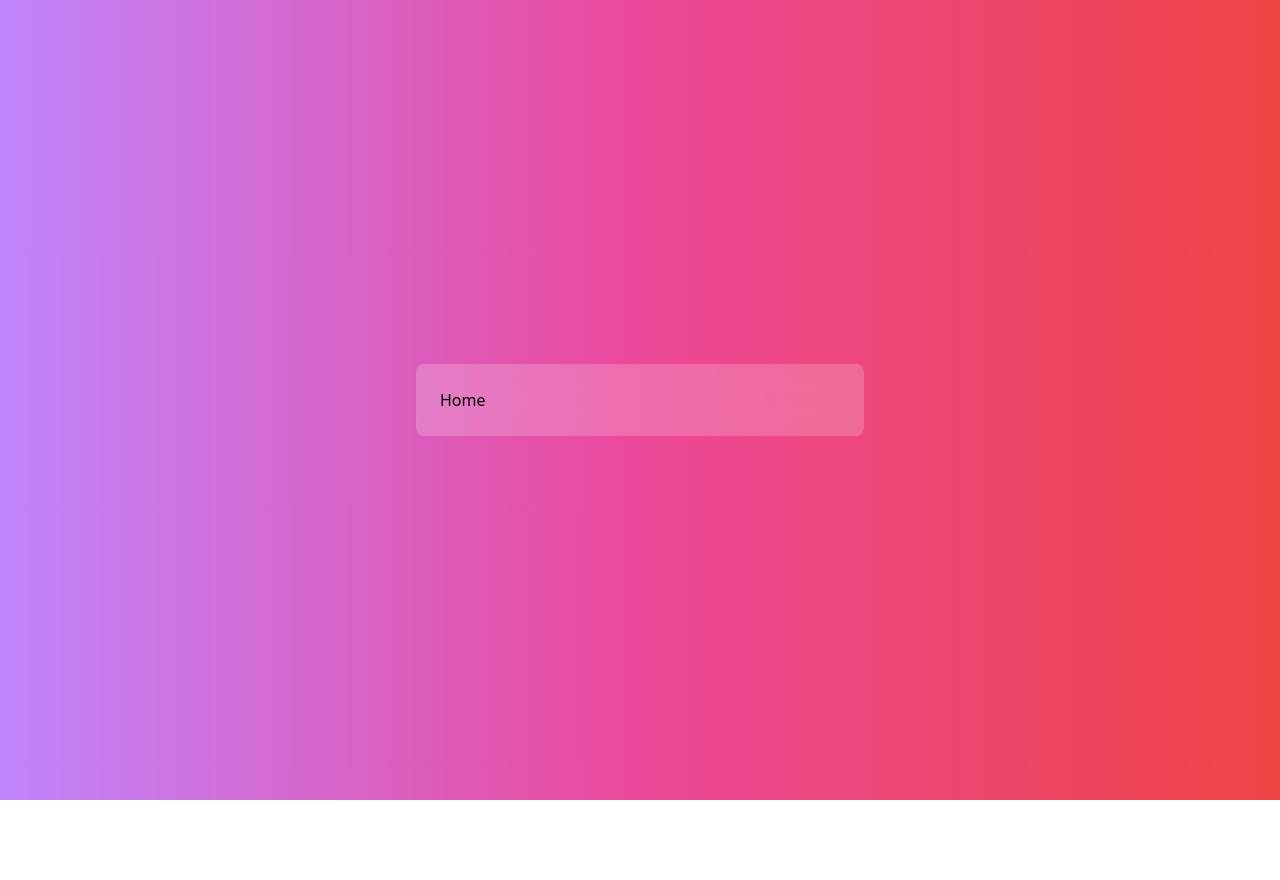
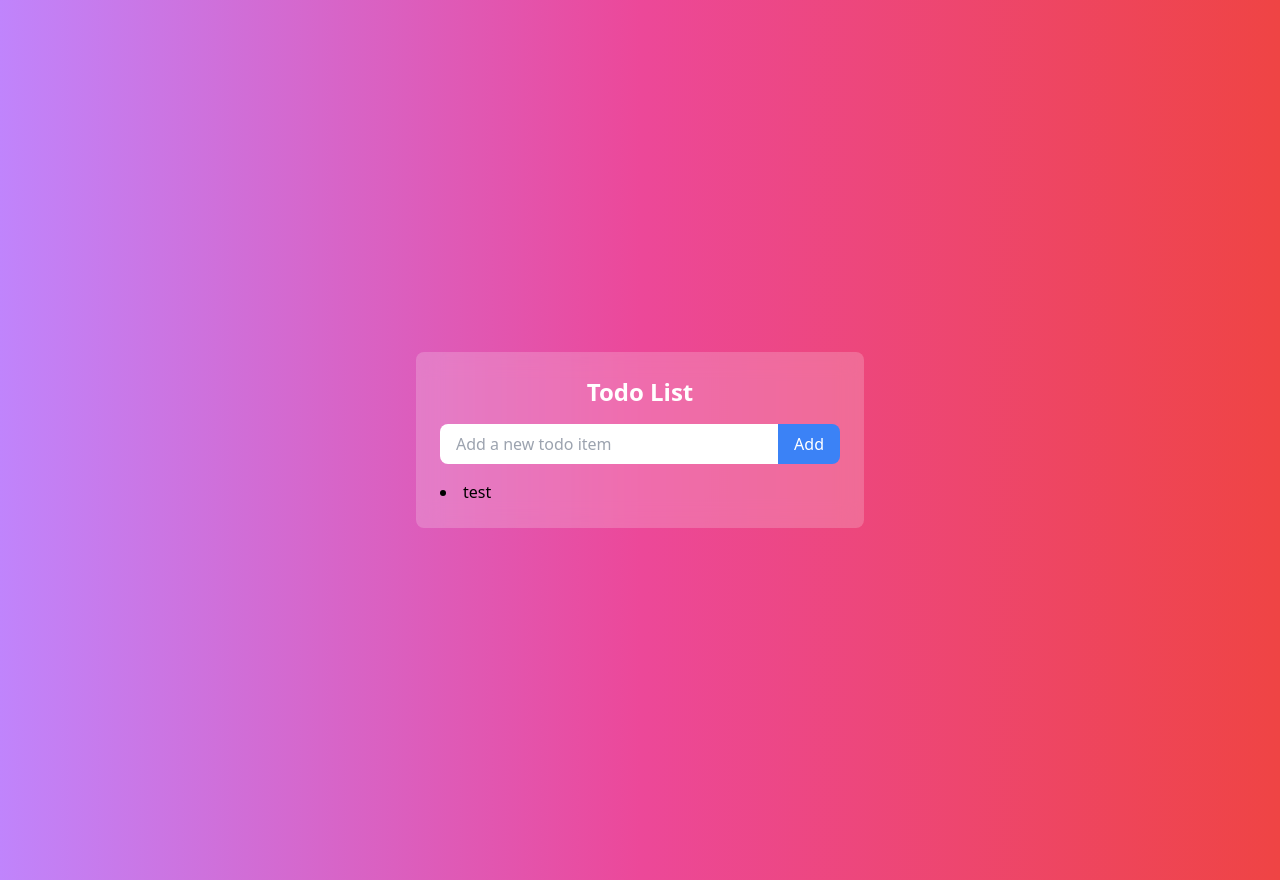
Before and after one commit to 1970Mr/first-todo-app-vue, a Vue app: page / in a window 1280 px wide. Before the commit the page ends 800 px from the top, so only its background shows below. Built offline with nearby package versions, Linux system fonts and the light colour scheme.

Commit message:
Create AddTodo component and helpers function

```diff
--- a/public/index.html
+++ b/public/index.html
@@ -7,7 +7,7 @@
     <!-- <link rel="icon" href="<%= BASE_URL %>favicon.ico"> -->
     <title>ToDo</title>
   </head>
-  <body class="bg-gradient-to-r from-purple-400 via-pink-500 to-red-500 min-h-screen flex justify-center items-center">
+  <body class="bg-gradient-to-r from-purple-400 via-pink-500 to-red-500 min-h-screen flex justify-center items-center m-10">
     <noscript>
       <strong>We're sorry but <%= htmlWebpackPlugin.options.title %> doesn't work properly without JavaScript enabled. Please enable it to continue.</strong>
     </noscript>
--- a/src/App.vue
+++ b/src/App.vue
@@ -5,11 +5,3 @@
 <script setup>
 import HomePage from "./views/HomePage.vue";
 </script>
-
-<style>
-.glass {
-  background: rgba(255, 255, 255, 0.15);
-  /* backdrop-filter: blur(10px); */
-  border-radius: 10px;
-}
-</style>
--- a/src/assets/css/output.css
+++ b/src/assets/css/output.css
@@ -534,6 +534,18 @@ video {
   --tw-backdrop-sepia:  ;
 }
 
+.m-5 {
+  margin: 1.25rem;
+}
+
+.m-10 {
+  margin: 2.5rem;
+}
+
+.mb-4 {
+  margin-bottom: 1rem;
+}
+
 .flex {
   display: flex;
 }
@@ -554,6 +566,10 @@ video {
   max-width: 28rem;
 }
 
+.flex-1 {
+  flex: 1 1 0%;
+}
+
 .items-center {
   align-items: center;
 }
@@ -570,6 +586,16 @@ video {
   border-radius: 0.75rem;
 }
 
+.rounded-l-lg {
+  border-top-left-radius: 0.5rem;
+  border-bottom-left-radius: 0.5rem;
+}
+
+.rounded-r-lg {
+  border-top-right-radius: 0.5rem;
+  border-bottom-right-radius: 0.5rem;
+}
+
 .border {
   border-width: 1px;
 }
@@ -582,6 +608,11 @@ video {
 .bg-black {
   --tw-bg-opacity: 1;
   background-color: rgb(0 0 0 / var(--tw-bg-opacity));
+}
+
+.bg-blue-500 {
+  --tw-bg-opacity: 1;
+  background-color: rgb(59 130 246 / var(--tw-bg-opacity));
 }
 
 .bg-opacity-25 {
@@ -627,6 +658,34 @@ video {
   padding: 1.5rem;
 }
 
+.px-4 {
+  padding-left: 1rem;
+  padding-right: 1rem;
+}
+
+.py-2 {
+  padding-top: 0.5rem;
+  padding-bottom: 0.5rem;
+}
+
+.text-center {
+  text-align: center;
+}
+
+.text-2xl {
+  font-size: 1.5rem;
+  line-height: 2rem;
+}
+
+.font-bold {
+  font-weight: 700;
+}
+
+.text-white {
+  --tw-text-opacity: 1;
+  color: rgb(255 255 255 / var(--tw-text-opacity));
+}
+
 .blur {
   --tw-blur: blur(8px);
   filter: var(--tw-blur) var(--tw-brightness) var(--tw-contrast) var(--tw-grayscale) var(--tw-hue-rotate) var(--tw-invert) var(--tw-saturate) var(--tw-sepia) var(--tw-drop-shadow);
@@ -647,3 +706,24 @@ video {
   -webkit-backdrop-filter: var(--tw-backdrop-blur) var(--tw-backdrop-brightness) var(--tw-backdrop-contrast) var(--tw-backdrop-grayscale) var(--tw-backdrop-hue-rotate) var(--tw-backdrop-invert) var(--tw-backdrop-opacity) var(--tw-backdrop-saturate) var(--tw-backdrop-sepia);
           backdrop-filter: var(--tw-backdrop-blur) var(--tw-backdrop-brightness) var(--tw-backdrop-contrast) var(--tw-backdrop-grayscale) var(--tw-backdrop-hue-rotate) var(--tw-backdrop-invert) var(--tw-backdrop-opacity) var(--tw-backdrop-saturate) var(--tw-backdrop-sepia);
 }
+
+.hover\:bg-blue-600:hover {
+  --tw-bg-opacity: 1;
+  background-color: rgb(37 99 235 / var(--tw-bg-opacity));
+}
+
+.focus\:outline-none:focus {
+  outline: 2px solid transparent;
+  outline-offset: 2px;
+}
+
+.focus\:ring-2:focus {
+  --tw-ring-offset-shadow: var(--tw-ring-inset) 0 0 0 var(--tw-ring-offset-width) var(--tw-ring-offset-color);
+  --tw-ring-shadow: var(--tw-ring-inset) 0 0 0 calc(2px + var(--tw-ring-offset-width)) var(--tw-ring-color);
+  box-shadow: var(--tw-ring-offset-shadow), var(--tw-ring-shadow), var(--tw-shadow, 0 0 #0000);
+}
+
+.focus\:ring-blue-500:focus {
+  --tw-ring-opacity: 1;
+  --tw-ring-color: rgb(59 130 246 / var(--tw-ring-opacity));
+}
--- /dev/null
+++ b/src/components/AddTodo.vue
@@ -0,0 +1,31 @@
+<template>
+  <div class="flex mb-4">
+    <input
+      v-model="newTodo"
+      type="text"
+      placeholder="Add a new todo item"
+      class="flex-1 rounded-l-lg px-4 py-2 focus:outline-none focus:ring-2 focus:ring-blue-500"
+    />
+    <button
+      @click="addTodo"
+      class="bg-blue-500 text-white px-4 rounded-r-lg hover:bg-blue-600 focus:outline-none focus:ring-2 focus:ring-blue-500"
+    >
+      Add
+    </button>
+  </div>
+</template>
+
+<script setup>
+import { ref, defineEmits } from "vue";
+import { generateUniqueID } from '/src/utils/helpers.js'
+
+const emit = defineEmits(['addTodo'])
+const newTodo = ref('')
+
+function addTodo() {
+  // console.log(newTodo.value)
+  if(!newTodo.value.trim()) return
+  emit('addTodo', {text: newTodo.value, id: generateUniqueID(), createdAt: Date.now()})
+  newTodo.value = ''
+}
+</script>
--- a/src/components/TodoList.vue
+++ b/src/components/TodoList.vue
@@ -0,0 +1,18 @@
+<template>
+  <h1 class="text-2xl font-bold mb-4 text-center text-white">Todo List</h1>
+  <AddTodo @add-todo="addTodo" />
+
+  <li v-for="(todoItem, index) in todoList" :key="index" :id="todoItem.id">{{ todoItem.text }}</li>
+</template>
+
+<script setup>
+import AddTodo from '@/components/AddTodo.vue';
+import { ref } from 'vue'
+import { generateUniqueID } from '/src/utils/helpers.js'
+
+const todoList = ref([{text: 'test', id: generateUniqueID(), createdAt: Date.now()}]);
+
+function addTodo(data) {
+  todoList.value.push(data)
+}
+</script>
--- /dev/null
+++ b/src/utils/helpers.js
@@ -0,0 +1,4 @@
+export const generateUniqueID = (digits = 5) => {
+  var uniqueID = Math.floor(Math.random() * Math.pow(10, digits));
+  return String(uniqueID).padStart(digits, '0');
+ }
--- a/src/views/HomePage.vue
+++ b/src/views/HomePage.vue
@@ -1,10 +1,11 @@
 <template>
-  {{ msg }}
+  <TodoList />
 </template>
 
 <script setup>
-import { ref } from 'vue'
-const msg = ref('Home')
+import TodoList from '@/components/TodoList.vue';
+// import { ref } from 'vue'
+
 </script>
 
 <style>
```
